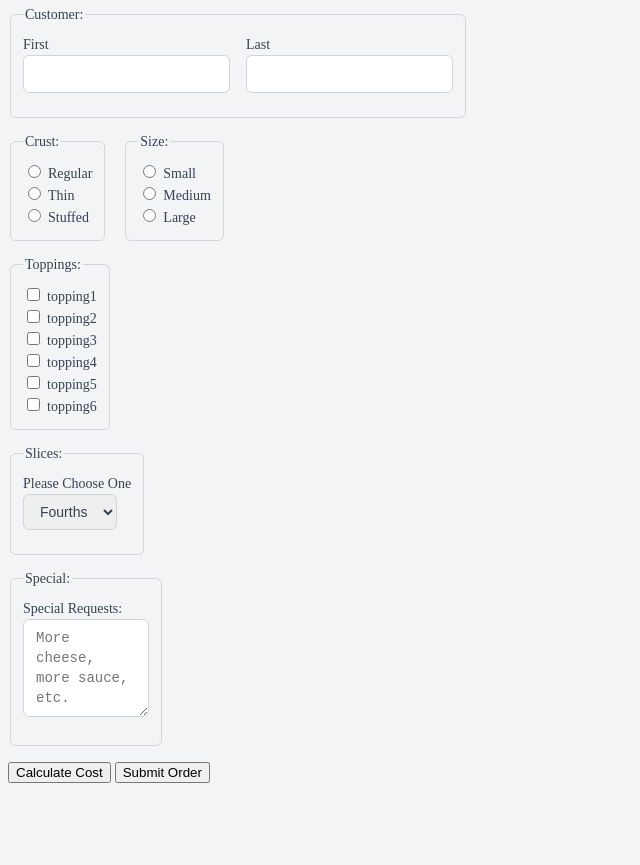
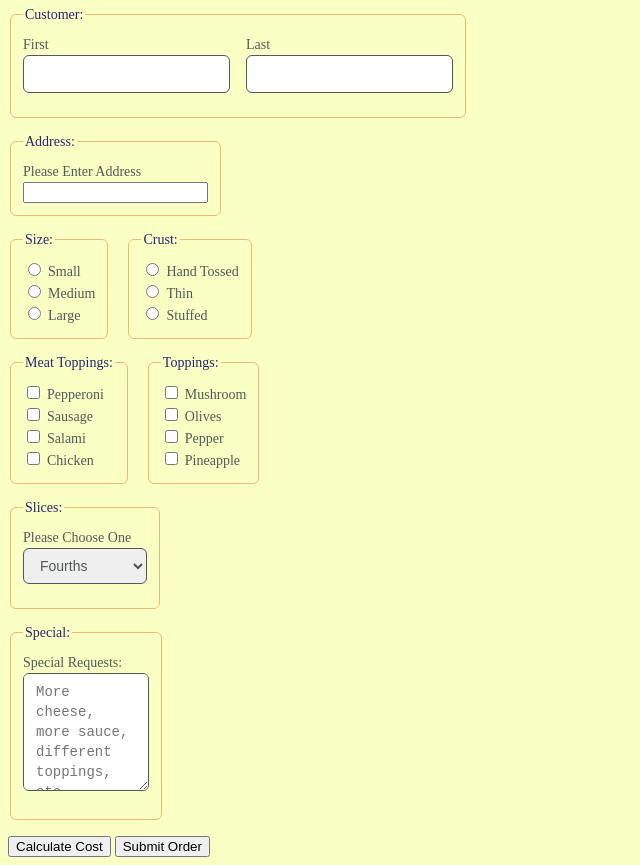
Before and after one commit to nellie789/3.4Pizzeria, a plain HTML site: page index.html in a window 1280 px wide. Shown: the part 73-938 px from the top of the page, without its empty margins (0-640 px from the left). Before the commit the page ends 864 px from the top, so only its background shows below. Drawn offline with Linux system fonts and the light colour scheme.

Commit message:
finished code

```diff
--- a/index.html
+++ b/index.html
@@ -23,22 +23,14 @@
                     </div>
                 </div>
             </fieldset>
-            <div class="row">
             <fieldset>
-                    <legend>Crust:</legend>
+                <legend>Address:</legend>
                 <div>
-                        <input type="radio" id="regular" name="crust">
-                        <label for="regular">Regular</label>
-                    </div>
-                    <div>
-                        <input type="radio" id="thin" name="crust">
-                        <label for="thin">Thin</label>
-                    </div>
-                    <div>
-                        <input type="radio" id="stuffed" name="crust">
-                        <label for="stuffed">Stuffed</label>
+                    <label for="address">Please Enter Address</label>
+                    <input id="address" name="address" type="address"
                 </div>
             </fieldset>
+            <div class="row">
                 <fieldset>
                     <legend>Size:</legend>
                     <div>
@@ -54,34 +46,62 @@
                         <label for="large">Large</label>
                     </div>
                 </fieldset>
+                <fieldset>
+                    <legend>Crust:</legend>
+                    <div>
+                        <input type="radio" id="tossed" name="tossed">
+                        <label for="tossed">Hand Tossed</label>
                     </div>
+                    <div>
+                        <input type="radio" id="thin" name="crust">
+                        <label for="thin">Thin</label>
+                    </div>
+                    <div>
+                        <input type="radio" id="stuffed" name="crust">
+                        <label for="stuffed">Stuffed</label>
+                    </div>
+                </fieldset>
+            </div>
+            <div class="row">
+                <fieldset>
+                    <legend>Meat Toppings:</legend>
+                    <div>
+                        <input type="checkbox" id="pepperoni" name="pepperoni" value="pepperoni">
+                        <label for="pepperoni">Pepperoni</label>
+                    </div>
+                    <div>
+                        <input type="checkbox" id="sausage" name="sausage" value="sausage">
+                        <label for="sausage">Sausage</label>
+                    </div>
+                    <div>
+                        <input type="checkbox" id="salami" name="salami" value="salami">
+                        <label for="salami">Salami</label>
+                    </div>
+                    <div>
+                        <input type="checkbox" id="chicken" name="chicken" value="chicken">
+                        <label for="chicken">Chicken</label>
+                    </div>
+                </fieldset>
                 <fieldset>
                     <legend>Toppings:</legend>
                     <div>
-                    <input type="checkbox" id="top1" name="top1" value="top1">
-                    <label for="top1">topping1</label>
+                        <input type="checkbox" id="mushroom" name="mushroom" value="mushroom">
+                        <label for="mushroom">Mushroom</label>
                     </div>
                     <div>
-                    <input type="checkbox" id="top2" name="top2" value="top2">
-                    <label for="top2">topping2</label>
+                        <input type="checkbox" id="olives" name="olives" value="olives">
+                        <label for="olives">Olives</label>
                     </div>
                     <div>
-                    <input type="checkbox" id="top3" name="top3" value="top3">
-                    <label for="top3">topping3</label>
+                        <input type="checkbox" id="pepper" name="pepper" value="pepper">
+                        <label for="pepper">Pepper</label>
                     </div>
                     <div>
-                    <input type="checkbox" id="top4" name="top4" value="top4">
-                    <label for="top4">topping4</label>
-                </div>
-                <div>
-                    <input type="checkbox" id="top5" name="top5" value="top5">
-                    <label for="top5">topping5</label>
-                </div>
-                <div>
-                    <input type="checkbox" id="top6" name="top6" value="top6">
-                    <label for="top6">topping6</label>
+                        <input type="checkbox" id="pineapple" name="pineapple" value="pineapple">
+                        <label for="pineapple">Pineapple</label>
                     </div>
                 </fieldset>
+            </div>
             <fieldset>
                 <legend>Slices:</legend>
                 <label for="container">Please Choose One</label>
@@ -89,13 +109,13 @@
                     <option value="four">Fourths</option>
                     <option value="six">Sixths</option>
                     <option value="eight">Eighths</option>
-                    <option value="opt4">opt4</option>
+                    <option value="squares">Square Cuts</option>
                 </select>
             </fieldset>
             <fieldset>
                 <legend>Special:</legend>
                 <label for="SpecialRequests">Special Requests:</label>
-                <textarea id="SpecialRequests" name="SpecialRequests" rows="4" cols="10" placeholder="More cheese, more sauce, etc."></textarea>
+                <textarea id="SpecialRequests" name="SpecialRequests" rows="5" cols="10" placeholder="More cheese, more sauce, different toppings, etc."></textarea>
             </fieldset>
             <button type="button" onclick="alert('Free today for our Grand Opening!')">Calculate Cost</button>
             <button type="submit">Submit Order</button>
--- a/style.css
+++ b/style.css
@@ -2,7 +2,7 @@
     box-sizing: border-box;
 }
 body{
-    background: #f3f4f6;
+    background: #FAFFC4;
 }
 
 label {
@@ -10,20 +10,20 @@ label {
     line-height: 1.25rem;
     font-weight: 500;
     font-size: 14px;
-    color: #374151;
+    color: #4F5957;
 }
 
 input[type="text"], textarea, select{
     font-size: .875rem;
     line-height: 1.25rem;
-    border: 1px solid #d1d5db;
+    border: 1px solid #4F5957;
     border-radius: 6px;
     padding: 8px 12px;
     margin-bottom: 12px;
-    color: #374151;
+    color: #4F5957;
 }
 fieldset{
-    border: 1px solid #d1d5db;
+    border: 1px solid #F7B474;
     border-radius: 6px;
     width: fit-content;
     margin-bottom: 16px;
@@ -33,7 +33,7 @@ fieldset{
 
 fieldset legend{
     font-size: 14px;
-    color: #374151;
+    color: #2A2373;
 }
 
 input[type="checkbox"]{
```
Lines whose indentation alone changed are shown as unchanged.
